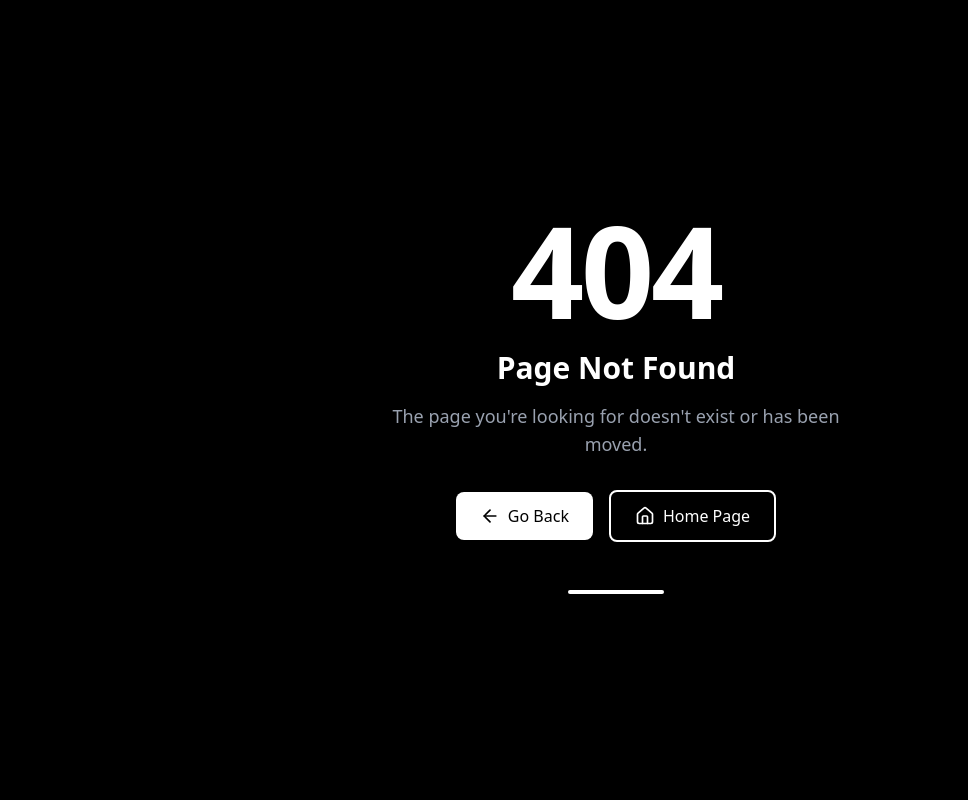
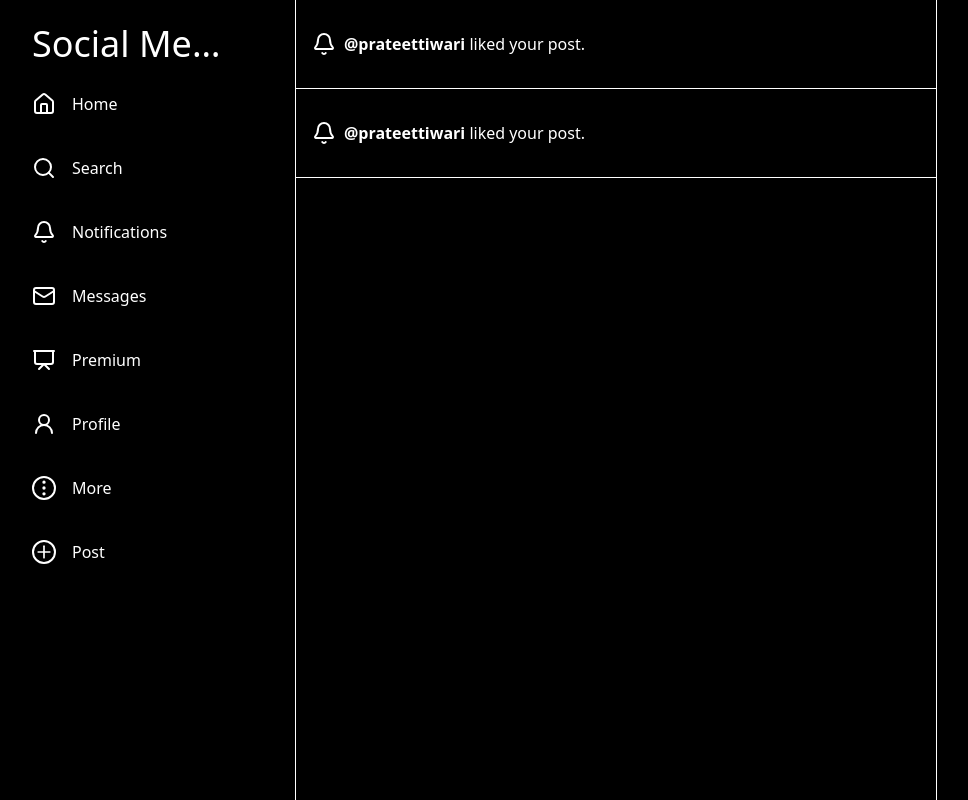
Before and after one commit to Prateet-Github/socialmedia-frontend, a React (Vite) app: page /notification in a window 1280 px wide. Before the commit this address had no page. Shown: the whole page, without its empty margins (24-992 px from the left). Built offline with nearby package versions, Linux system fonts and the light colour scheme.

Commit message:
feat: add Notifications page and integrate Notification component

```diff
--- a/src/App.jsx
+++ b/src/App.jsx
@@ -6,6 +6,7 @@ import Signup from "./pages/Signup";
 import NotFound from "./pages/NotFound";
 import About from "./pages/About";
 import Profile from "./pages/Profile";
+import Notifications from "./pages/Notifications";
 
 const App = () => {
   return (
@@ -18,6 +19,7 @@ const App = () => {
         <Route path="signup" element={<Signup />}></Route>
         <Route path="/about" element={<About />}></Route>
         <Route path="/profile" element={<Profile />}></Route>
+        <Route path="/notification" element={<Notifications/>} ></Route>
       </Routes>
     </>
   );
--- a/src/components/Left.jsx
+++ b/src/components/Left.jsx
@@ -30,7 +30,7 @@ const Left = () => {
           <p className="truncate w-full">Search</p>
         </Link>
         <Link
-          to="/login"
+          to="/notification"
           className="flex gap-4 w-full px-4 py-3 hover:bg-gray-300 hover:text-black rounded-4xl items-center"
         >
           <Bell className="flex-shrink-0" /> {/* ICON NEVER SHRINKS */}
--- /dev/null
+++ b/src/components/Notification.jsx
@@ -0,0 +1,17 @@
+import { Bell } from "lucide-react";
+
+const Notification = () => {
+  return (
+    <main className="border-b py-8 pl-4 flex gap-2 w-full">
+      <Bell />
+      <p>
+        <span className="font-semibold hover:underline cursor-pointer">
+          @prateettiwari
+        </span>{" "}
+        liked your post.
+      </p>
+    </main>
+  );
+};
+
+export default Notification;
--- /dev/null
+++ b/src/pages/Notifications.jsx
@@ -0,0 +1,19 @@
+import Left from "../components/Left";
+import Notification from "../components/Notification";
+
+const Notifications = () => {
+  return (
+    <main className="flex min-h-screen max-w-7xl w-full mx-auto">
+      <div className="w-1/4">
+        <Left />
+      </div>
+      <div className="w-2/4">
+        <Notification />
+        <Notification />
+      </div>
+      <div className="w-1/4 border-l h-screen top-0 sticky px-4 py-6 flex flex-col gap-4"></div>
+    </main>
+  );
+};
+
+export default Notifications;
```
